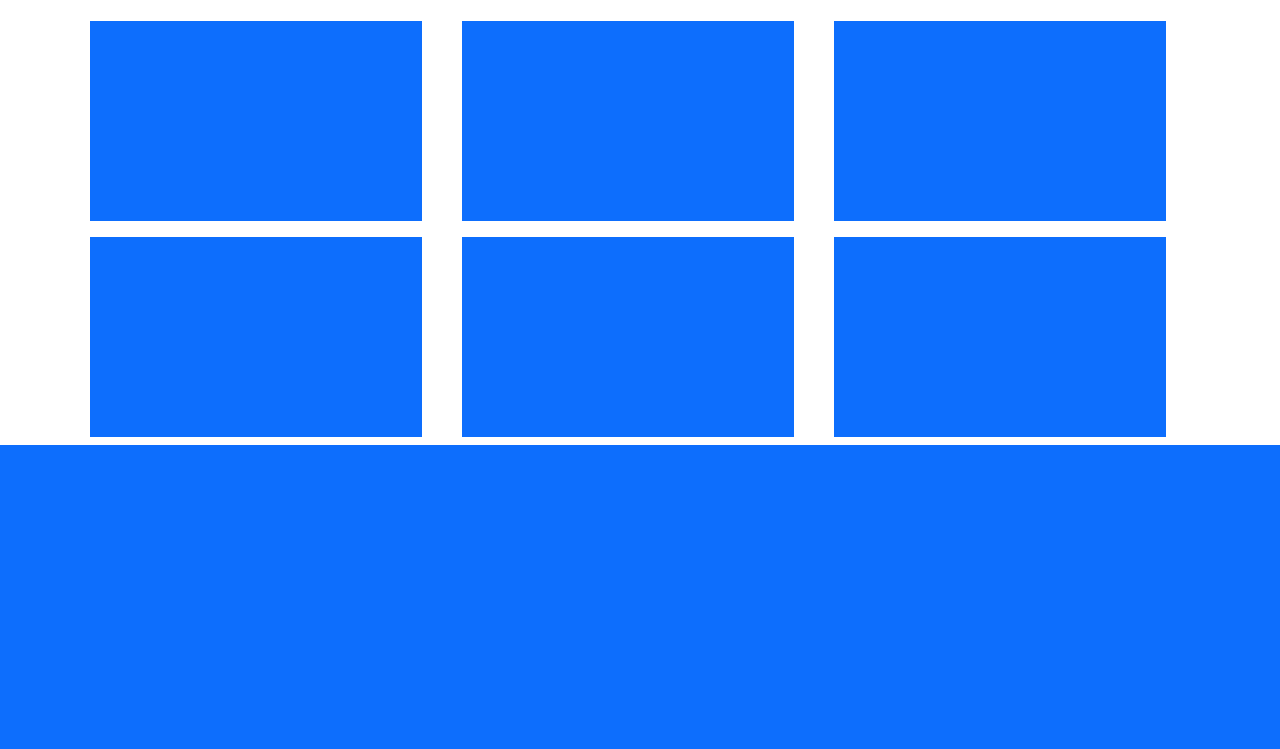
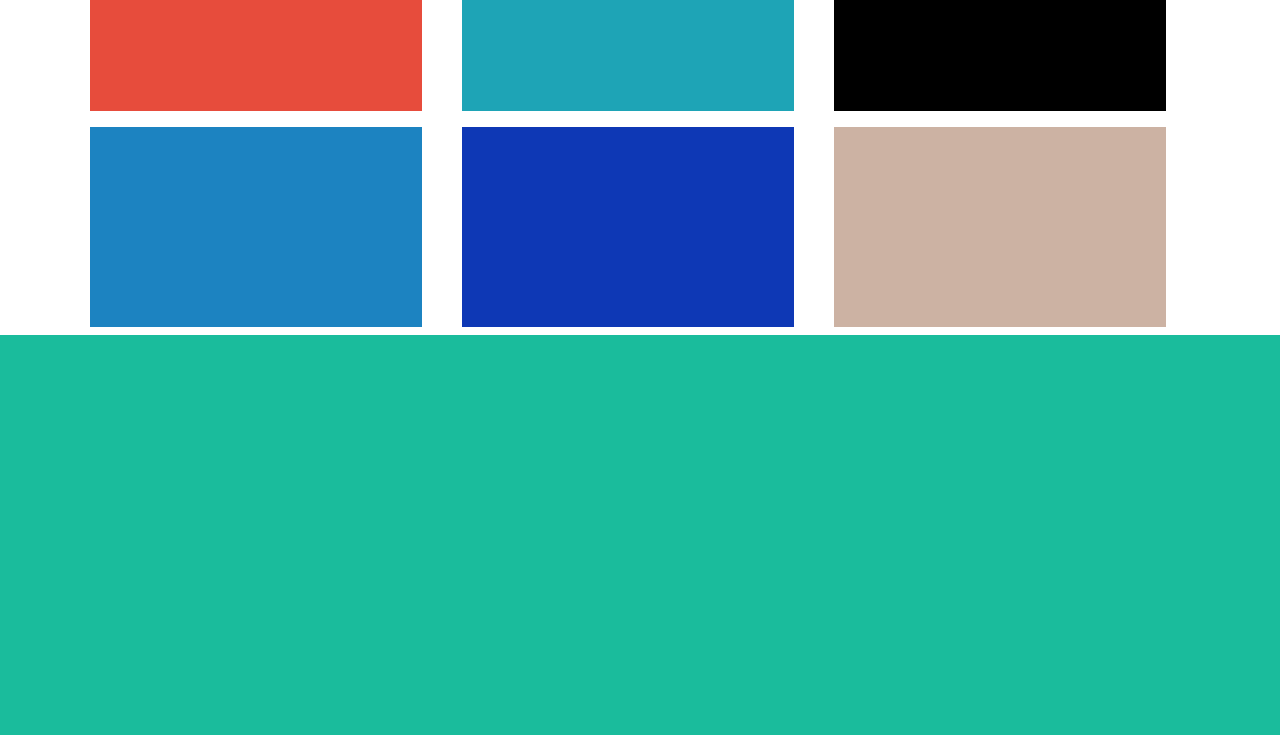
Before and after one commit to EndriuK/html-css-bootstrap-freelancer, a plain HTML site: page index.html in a window 1280 px wide. Shown: the part 497-1246 px from the top of the page. Drawn offline with nearby package versions, Linux system fonts and the light colour scheme.

Commit message:
[UPD] layout bootstrap completato

```diff
--- a/css/style.css
+++ b/css/style.css
@@ -4,6 +4,33 @@
     background-color: red;
 }
 
+.bg-green {
+    background-color: #1ABC9C;
+}
+
+.bg-red {
+    background-color: #E74C3C;
+}
+
+.bg-darkgreen {
+    background-color: #1EA4B6;
+}
+
+.bg-black {
+    background-color: black;
+}
+
+.bg-seagreen {
+    background-color: #1C83C1;
+}
+
+.bg-blue {
+    background-color: #0E38B5;
+}
+
+.bg-tan {
+    background-color: #CCB2A3;
+}
 
 .h-100 {
     height: 100px;
--- a/index.html
+++ b/index.html
@@ -16,6 +16,7 @@
         <div class="container">
             <div class="row">
                 <div class="col-6">
+
                 </div>
                 <div class="col-6">
 
@@ -24,7 +25,7 @@
         </div>
     </header>
     <main>
-        <div class="bg-primary h-400">
+        <div class="bg-green h-400">
             <div class="container-fluid">
                 <div class="row">
                     <div class="col-12">
@@ -37,47 +38,47 @@
             <div class="row">
                 <div class="col-12">
                     <div class="text-center">
-                        <h2>lorem impusm</h2>
+                        <!-- <h2>lorem impusm</h2>
                         <p>Lorem ipsum dolor sit, amet consectetur adipisicing elit. Pariatur veniam nostrum sit enim
                             ratione omnis nemo doloremque laborum voluptatum vitae maiores necessitatibus, aliquam
-                            eligendi! Fugiat natus possimus aliquid molestiae ipsum?</p>
+                            eligendi! Fugiat natus possimus aliquid molestiae ipsum?</p> -->
                     </div>
                 </div>
                 <div class="row">
                     <div class="col-12 col-md-6 col-lg-4">
-                        <div class="bg-primary h-200 m-2">
+                        <div class="bg-red h-200 m-2">
 
                         </div>
                     </div>
                     <div class="col-12 col-md-6 col-lg-4">
-                        <div class="bg-primary h-200 m-2">
+                        <div class="bg-darkgreen h-200 m-2">
 
                         </div>
                     </div>
                     <div class="col-12 col-md-6 col-lg-4">
-                        <div class="bg-primary h-200 m-2">
+                        <div class="bg-black h-200 m-2">
 
                         </div>
                     </div>
                     <div class="col-12 col-md-6 col-lg-4">
-                        <div class="bg-primary h-200 m-2">
+                        <div class="bg-seagreen h-200 m-2">
 
                         </div>
                     </div>
                     <div class="col-12 col-md-6 col-lg-4">
-                        <div class="bg-primary h-200 m-2">
+                        <div class="bg-blue h-200 m-2">
 
                         </div>
                     </div>
                     <div class="col-12 col-md-6 col-lg-4">
-                        <div class="bg-primary h-200 m-2">
+                        <div class="bg-tan h-200 m-2">
 
                         </div>
                     </div>
                 </div>
             </div>
         </div>
-        <div class="bg-primary h-400">
+        <div class="bg-green h-400">
             <div class="container-fluid">
                 <div class="row">
                     <div class="col-12">
@@ -108,7 +109,7 @@
             <div class="container h-100">
                 <div class="row">
                     <div class="col-12">
-                        grigio
+
                     </div>
                 </div>
             </div>
```
